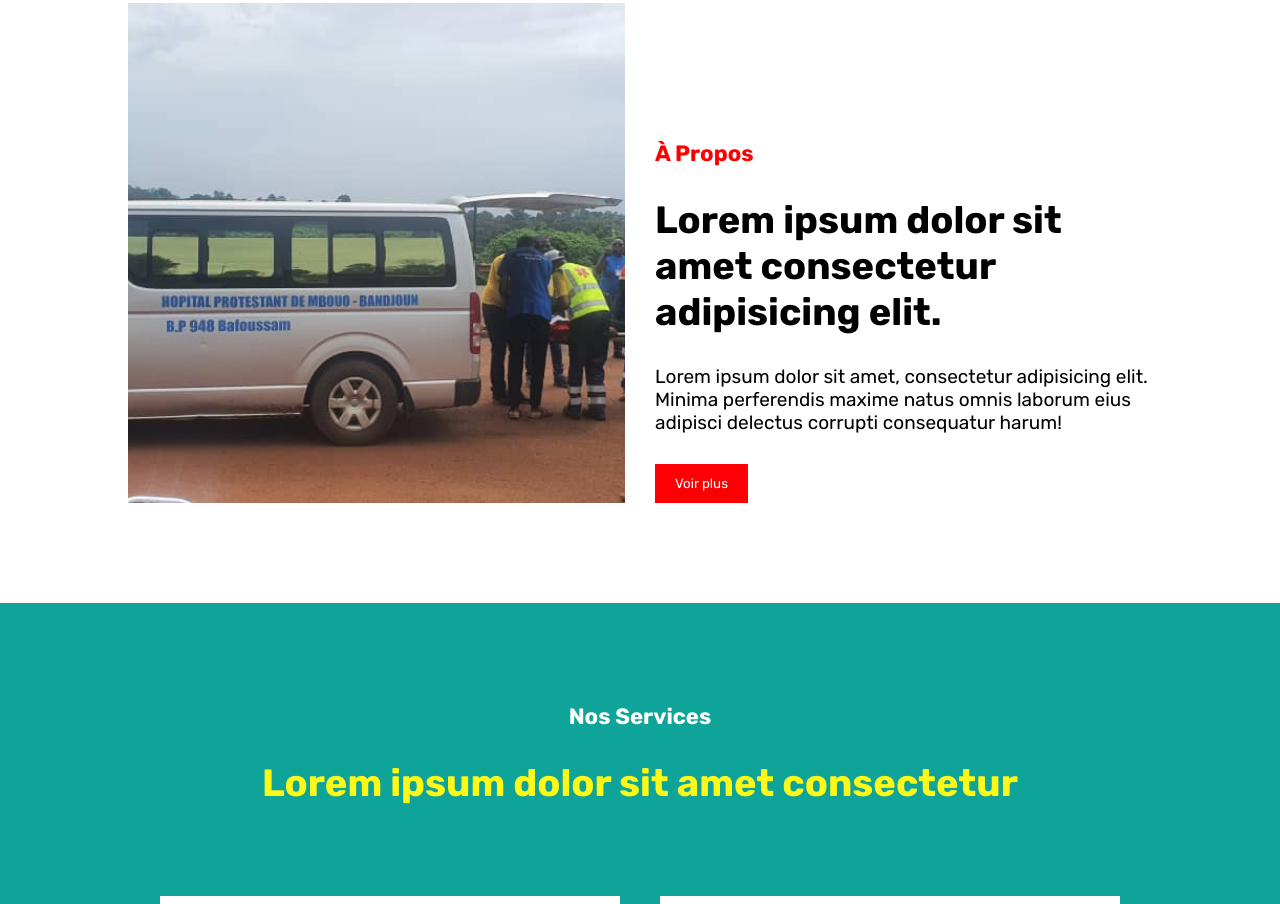
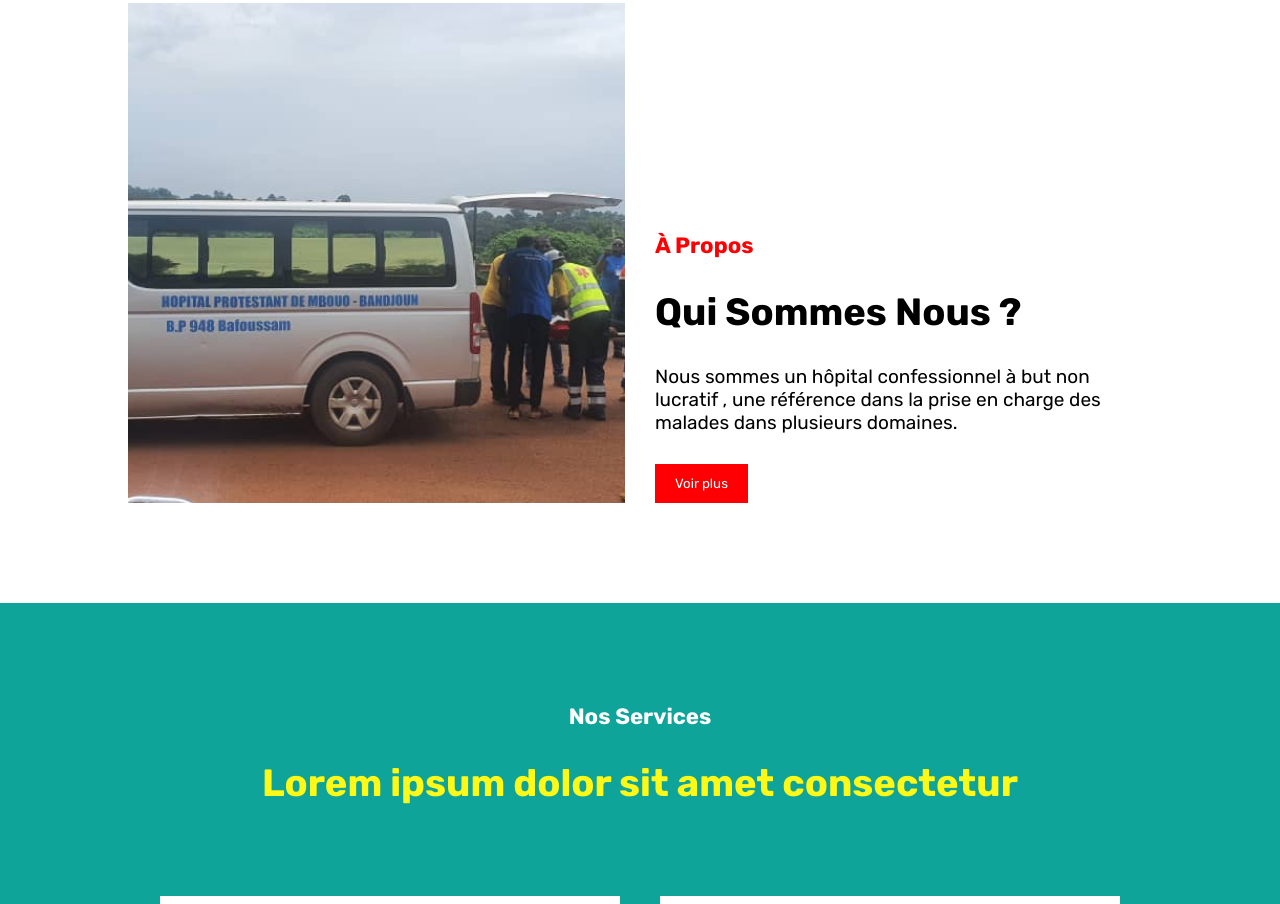
Before and after one commit to manuhatho/HPM-Bdj, a plain HTML site: page index.html in a window 1280 px wide. Shown: the part 917-1821 px from the top of the page. Drawn offline with Linux system fonts and the light colour scheme.

Commit message:
a propos

```diff
--- a/index.html
+++ b/index.html
@@ -66,8 +66,8 @@
 
             <div class="sect1-right">
                 <h3>à Propos</h3>
-                <h1>Lorem ipsum dolor sit amet consectetur adipisicing elit.</h1>
-                <p>Lorem ipsum dolor sit amet, consectetur adipisicing elit. Minima perferendis maxime natus omnis laborum eius adipisci delectus corrupti consequatur harum!</p>
+                <h1>Qui Sommes Nous ?</h1>
+                <p>Nous sommes un hôpital confessionnel à but non lucratif , une référence dans la prise en charge des malades dans plusieurs domaines.</p>
                 <a href="./rendez-vous.html"><button>Voir plus</button></a>
             </div>
         </div>
```
